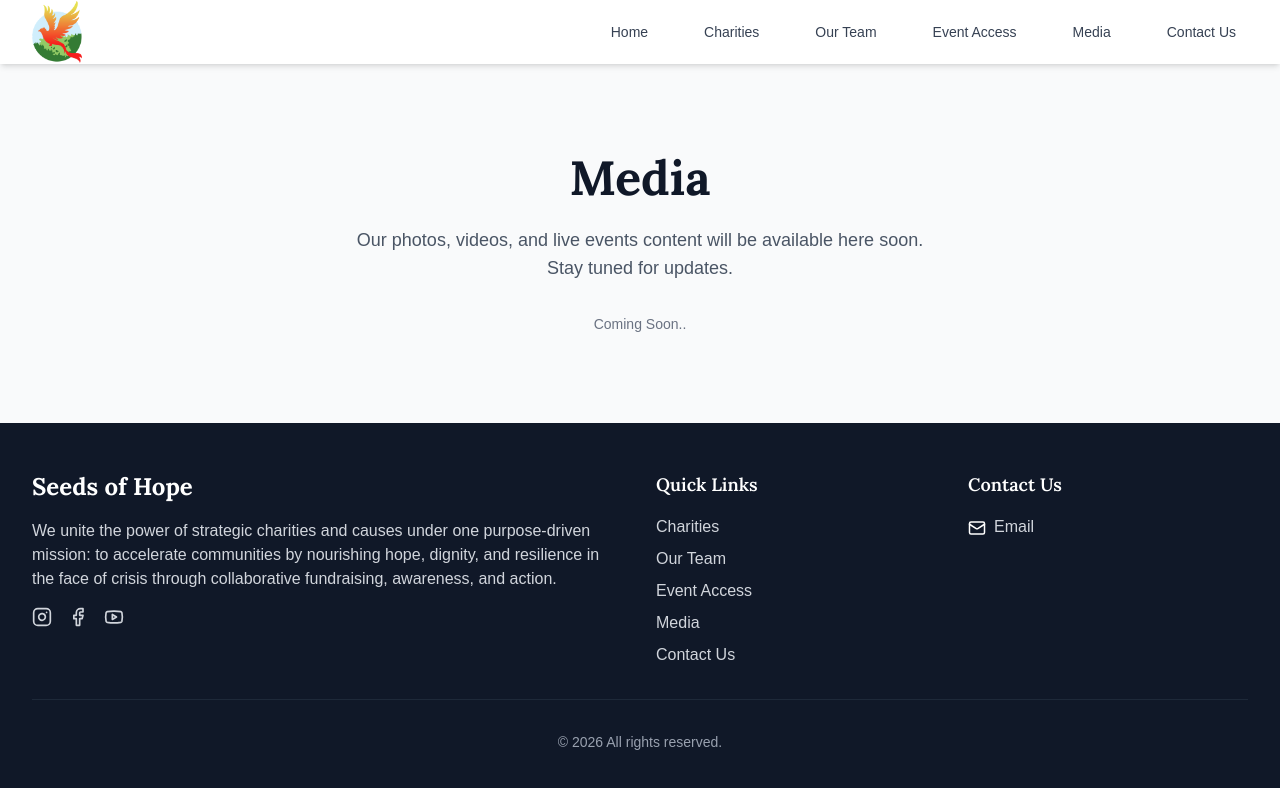
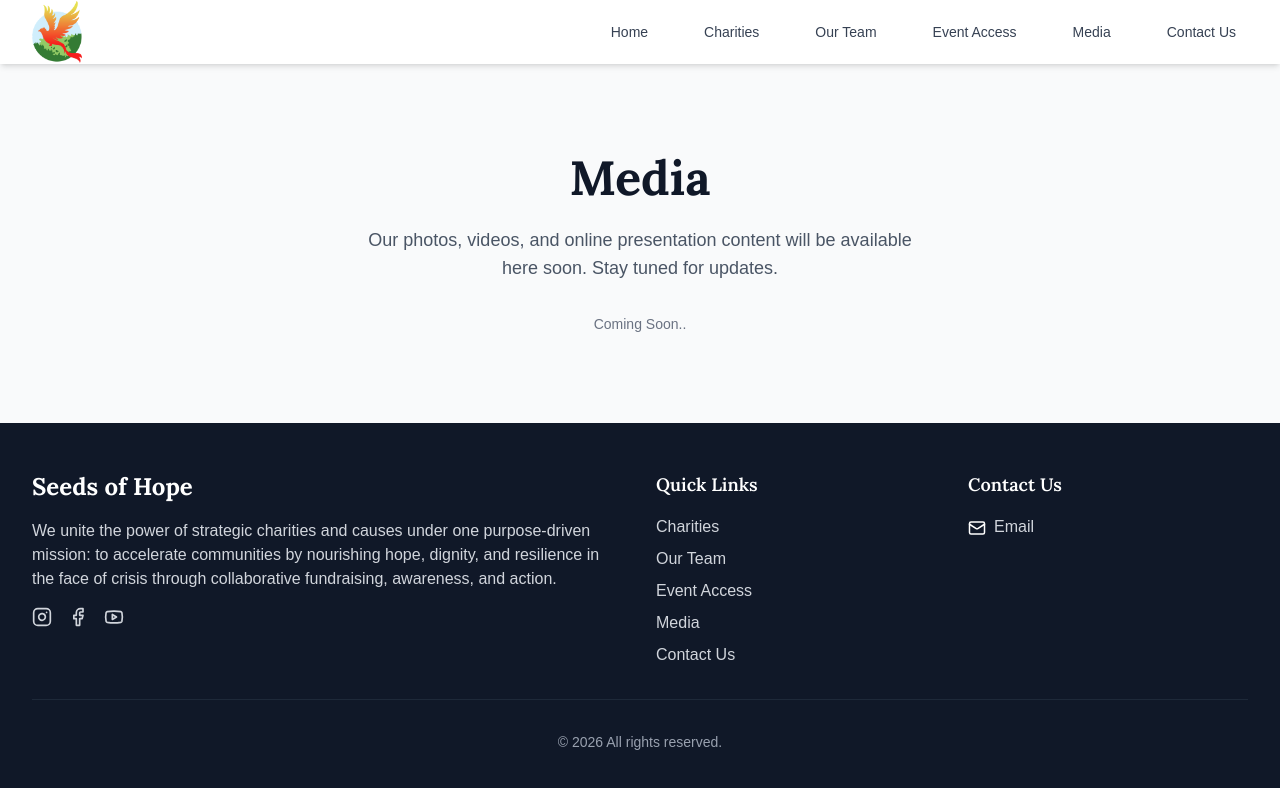
Before and after one commit to ZTFitru/seeds-of-hope, a Next.js app in the folder frontend/: page /media in a window 1280 px wide. Shown: the top 788 px of the page. Built offline with nearby package versions, Linux system fonts and the light colour scheme.

Commit message:
Minor changes to content

```diff
--- a/frontend/src/app/media/page.js
+++ b/frontend/src/app/media/page.js
@@ -13,7 +13,7 @@ export default function Media() {
                     Media
                 </h1>
                 <p className="text-lg text-gray-600 mb-8 max-w-xl">
-                    Our photos, videos, and live events content will be available here soon.
+                    Our photos, videos, and online presentation content will be available here soon.
                     Stay tuned for updates.
                 </p>
                 <span className="text-gray-500 text-sm">
```
Also changed, not shown: frontend/public/images/seedsOfHopePlaceholder.jpg.
